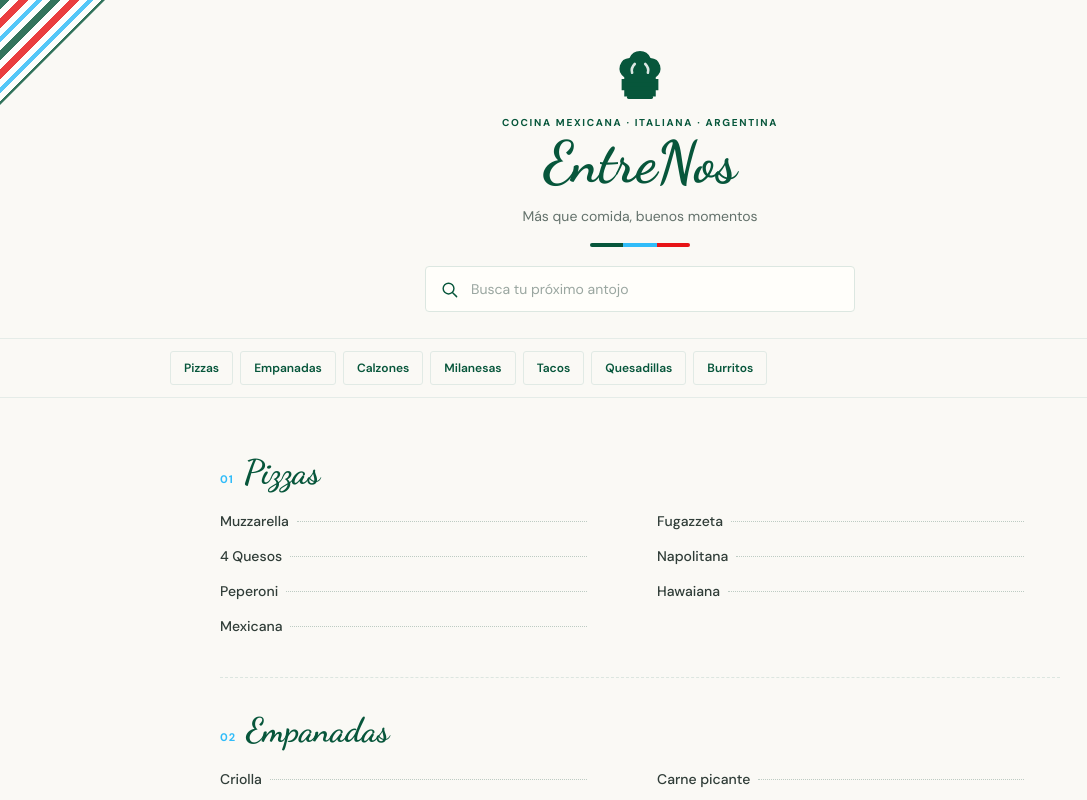
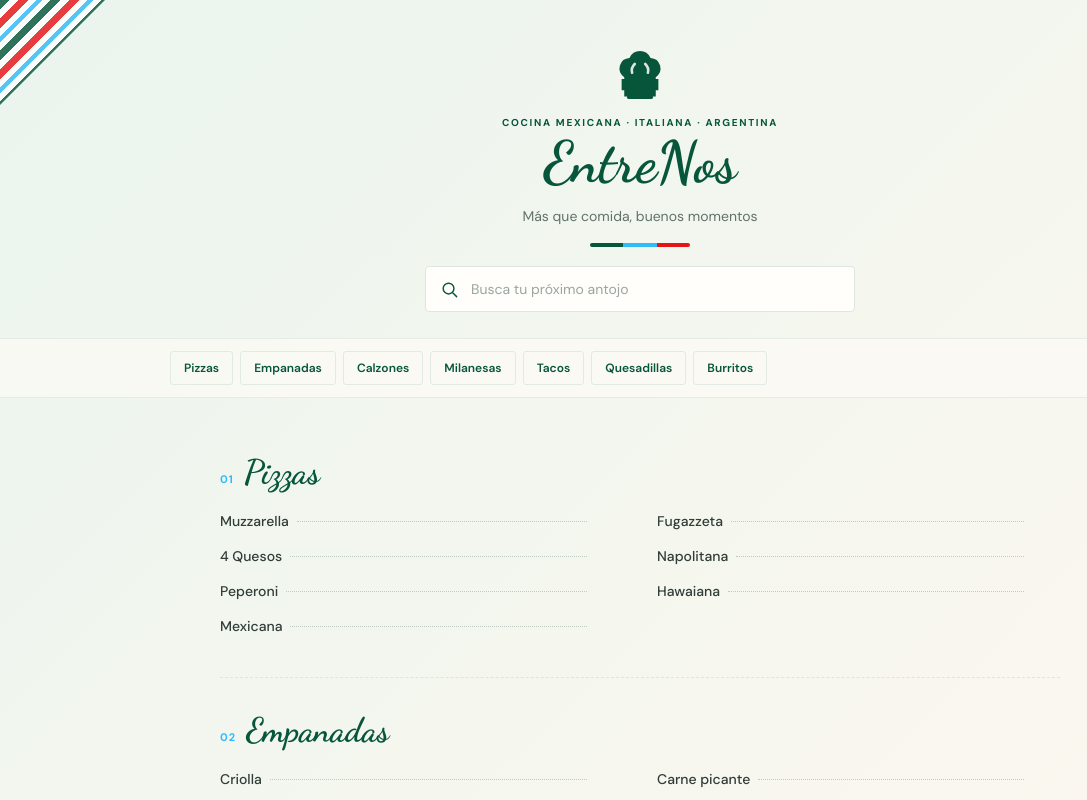
Before and after one commit to SantiagoNavarrete/Carta-digital, a React (Vite) app in the folder zacaCartaDigital/: page / in a window 1280 px wide. Shown: the top 800 px of the page, without its empty margins (0-1087 px from the left). Built offline with nearby package versions, Linux system fonts and the light colour scheme.

Commit message:
backround

```diff
--- a/zacaCartaDigital/src/App.css
+++ b/zacaCartaDigital/src/App.css
@@ -10,7 +10,7 @@
   min-height: 100vh;
   position: relative;
   overflow: hidden;
-  background: var(--paper);
+  background: linear-gradient(135deg, #eaf5ee 0%, #faf7ef 48%, #f9eeeb 100%);
   color: var(--ink);
 }
 
--- a/zacaCartaDigital/src/index.css
+++ b/zacaCartaDigital/src/index.css
@@ -3,7 +3,7 @@
 :root {
   font-family: 'DM Sans', sans-serif;
   color: #26332f;
-  background: #faf9f5;
+  background: linear-gradient(135deg, #f1f8f4 0%, #faf9f5 48%, #fff5f2 100%);
   font-synthesis: none;
   text-rendering: optimizeLegibility;
   -webkit-font-smoothing: antialiased;
```
